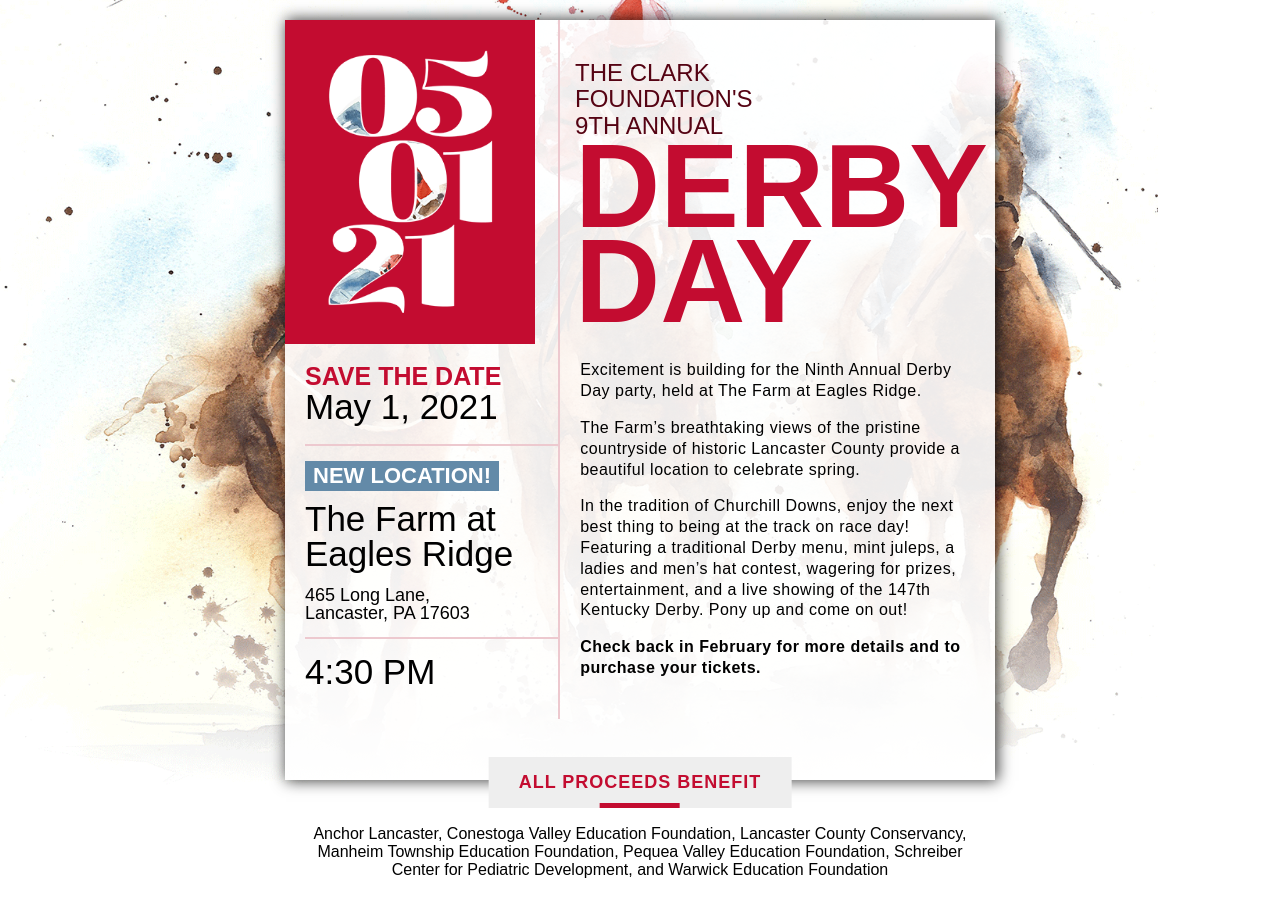
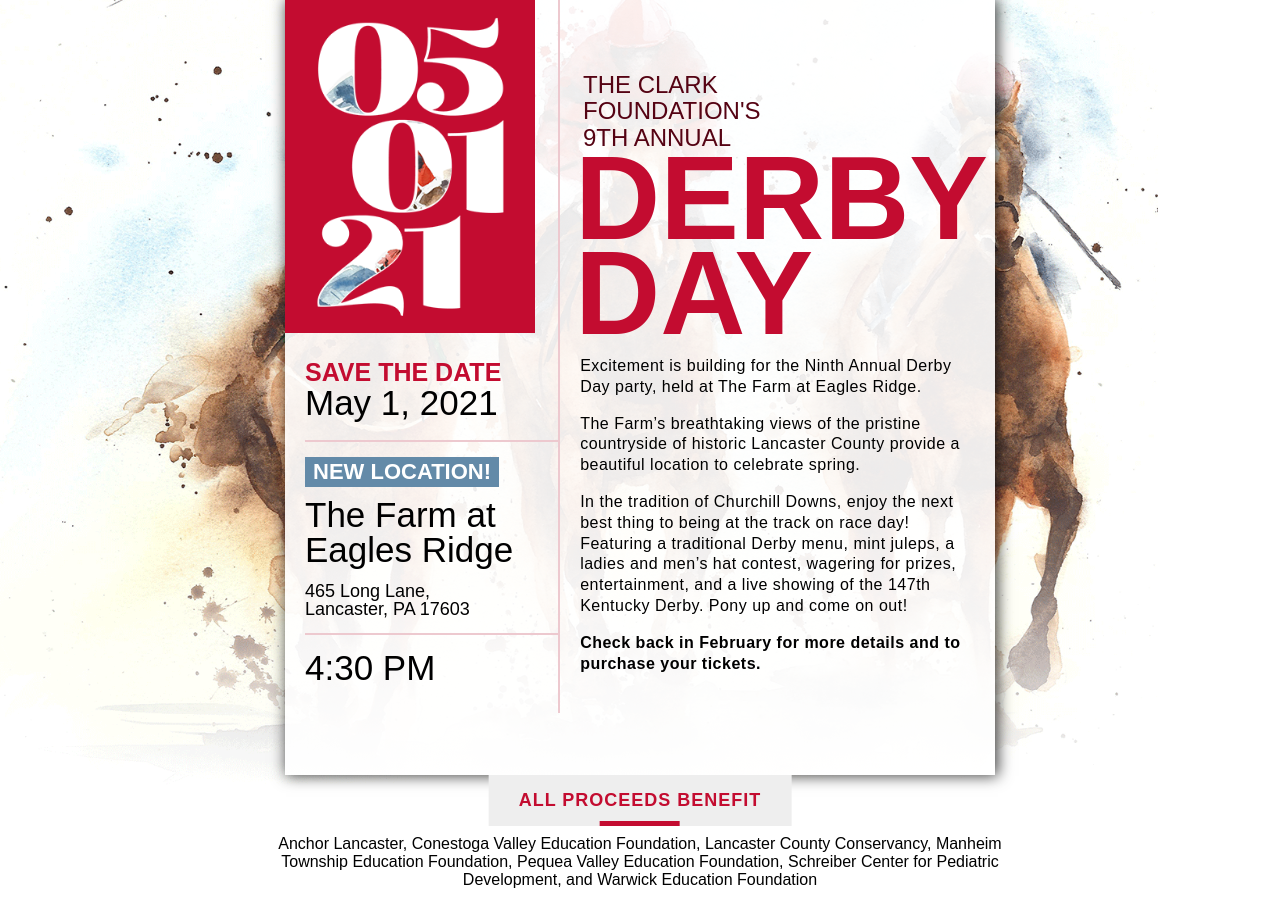
Before and after one commit to lisli/dd-std-2021, a PHP site: page / in a window 1280 px wide. Before the commit the page ends 878 px from the top, so only its background shows below. Run offline with PHP 8.4, Linux system fonts and the light colour scheme; some libraries are stand-ins or nearby versions; some web fonts are replaced.

Commit message:
style updates

```diff
--- a/dist/css/styles.css
+++ b/dist/css/styles.css
@@ -12,12 +12,19 @@
   padding: 0;
   background-repeat: no-repeat;
   background-position: top;
-  background-size: 1500px; }
+  background-size: cover; }
+  @media (min-width: 600px) {
+    body {
+      background-size: 100% 2100px; } }
+  @media (min-width: 768px) {
+    body {
+      background-size: 100% 2300px; } }
   @media (min-width: 1024px) {
     body {
       background-image: url("../images/horse-background-desktop.png");
       max-width: 740px;
-      margin: 0 auto; } }
+      margin: 0 auto;
+      background-size: 1500px; } }
 
 .container {
   margin: 0 30px;
@@ -25,11 +32,9 @@
   background: rgba(255, 255, 255, 0.9);
   box-shadow: 2px 0px 14px 1px rgba(0, 0, 0, 0.75);
   -webkit-box-shadow: 2px 0px 14px 1px rgba(0, 0, 0, 0.75);
-  -moz-box-shadow: 2px 0px 14px 1px rgba(0, 0, 0, 0.75); }
-  @media (min-width: 1024px) {
-    .container {
+  -moz-box-shadow: 2px 0px 14px 1px rgba(0, 0, 0, 0.75);
   position: relative;
-      margin: 0 15px; } }
+  margin: 0 15px; }
   @media (min-width: 1024px) {
     .container:before {
       content: '';
@@ -41,12 +46,15 @@
 
 .header {
   margin-bottom: 20px; }
+  @media (min-width: 1024px) {
+    .header {
+      margin-bottom: 0; } }
 
 @media (min-width: 1024px) {
   .header__text {
     width: 51%;
     float: left;
-    margin-left: 20px; } }
+    margin: 32px 0 0 20px; } }
 
 .header--small {
   font-size: 24px;
@@ -55,7 +63,7 @@
   color: #550313; }
   @media (min-width: 1024px) {
     .header--small {
-      padding-top: 40px; } }
+      padding: 40px 0 0 8px; } }
 
 .header--large {
   color: #c30c30;
@@ -69,13 +77,11 @@
 
 .header__date {
   font-family: kari-display-pro, sans-serif !important;
-  background-color: #c30c30;
   color: white;
   width: 50%;
   margin: 0 auto 40px;
   line-height: .7;
   font-size: 5.5em;
-  padding: 15px;
   max-width: 180px; }
   @media (min-width: 1024px) {
     .header__date {
@@ -89,6 +95,8 @@
 .header__image {
   width: 100%; }
 
+.main {
+  padding-bottom: 15px; }
   @media (min-width: 1024px) {
     .main {
       display: flex;
@@ -215,18 +223,17 @@
   text-transform: uppercase;
   text-align: center;
   font-weight: bold;
-  padding: 15px 0;
-  margin: 0 -20px;
   letter-spacing: 1px;
-  position: relative; }
-  @media (min-width: 1024px) {
-    .charity__header {
+  width: 80%;
   margin: 0;
   padding: 15px 30px;
   position: absolute;
   left: 50%;
   transform: translate(-50%, 0);
-      top: 97%; } }
+  top: 100%; }
+  @media (min-width: 1024px) {
+    .charity__header {
+      width: auto; } }
   .charity__header:after {
     content: '';
     width: 80px;
@@ -238,11 +245,12 @@
     transform: translate(-50%, 0); }
 
 .charity {
-  padding: 0 35px;
+  padding: 45px 35px;
   text-align: center; }
   @media (min-width: 1024px) {
     .charity {
-      margin-top: 45px; } }
+      margin-top: 60px;
+      padding: 0; } }
 
 .charity__text {
   font-size: 16px;
--- a/src/scss/styles.scss
+++ b/src/scss/styles.scss
@@ -36,12 +36,22 @@
     padding: 0;
     background-repeat: no-repeat;
     background-position: top;
-    background-size: 1500px;
+    background-size: cover;
+
+    @media (min-width: $largeMobile) {
+        background-size: 100% 2100px;
+    }
+
+    @media (min-width: $tablet) {
+        background-size: 100% 2300px;
+    }
+
 
     @media (min-width: $smallDesktop) {
         background-image: url('../images/horse-background-desktop.png');
         max-width: 740px;
         margin: 0 auto;
+        background-size: 1500px;
     }
 }
 
@@ -55,10 +65,10 @@
     -webkit-box-shadow: 2px 0px 14px 1px rgba(0,0,0,0.75);
     -moz-box-shadow: 2px 0px 14px 1px rgba(0,0,0,0.75);
 
-    @media (min-width: $smallDesktop) {
+    // @media (min-width: $smallDesktop) {
         position: relative;
         margin: 0 15px;
-    }
+    // }
 
     &:before {
         @media (min-width: $smallDesktop) {
@@ -74,13 +84,16 @@
 
 .header {
     margin-bottom: 20px;
+    @media (min-width: $smallDesktop) {
+        margin-bottom: 0;
+    }
 }
 
 .header__text {
     @media (min-width: $smallDesktop) {
         width: 51%;
         float: left;
-        margin-left: 20px;
+        margin: 32px 0 0 20px;
     }
 }
 
@@ -91,7 +104,7 @@
     color: $redDark;
 
     @media (min-width: $smallDesktop) {
-        padding-top: 40px;
+        padding: 40px 0 0 8px;
 
     }
 }
@@ -110,13 +123,13 @@
 
 .header__date {
     font-family: $kari !important;
-    background-color: $red;
+    // background-color: $red;
     color: white;
     width: 50%;
     margin: 0 auto 40px;
     line-height: .7;
     font-size: 5.5em;
-    padding: 15px;
+    // padding: 15px;
     max-width: 180px;
 
     @media (min-width: $smallDesktop) {
@@ -138,6 +151,7 @@
 
 
 .main {
+    padding-bottom: 15px;
     @media (min-width: $smallDesktop) {
         display: flex;
         clear: left;
@@ -301,18 +315,17 @@
     text-transform: uppercase;
     text-align: center;
     font-weight: bold;
-    padding: 15px 0;
-    margin: 0 -20px;
     letter-spacing: 1px;
-    position: relative;
+    width: 80%;
+    margin: 0;
+    padding: 15px 30px;
+    position: absolute;
+    left: 50%;
+    transform: translate(-50%, 0);
+    top: 100%;
 
     @media (min-width: $smallDesktop) {
-        margin: 0;
-        padding: 15px 30px;
-        position: absolute;
-        left: 50%;
-        transform: translate(-50%, 0);
-        top: 97%;
+        width: auto;
     }
 
     &:after {
@@ -328,11 +341,12 @@
 }
 
 .charity {
-    padding: 0 35px;
+    padding: 45px 35px;
     text-align: center;
 
     @media (min-width: $smallDesktop) {
-        margin-top: 45px;
+        margin-top: 60px;
+        padding: 0;
     }
 }
 
```
Lines whose indentation alone changed are shown as unchanged.
